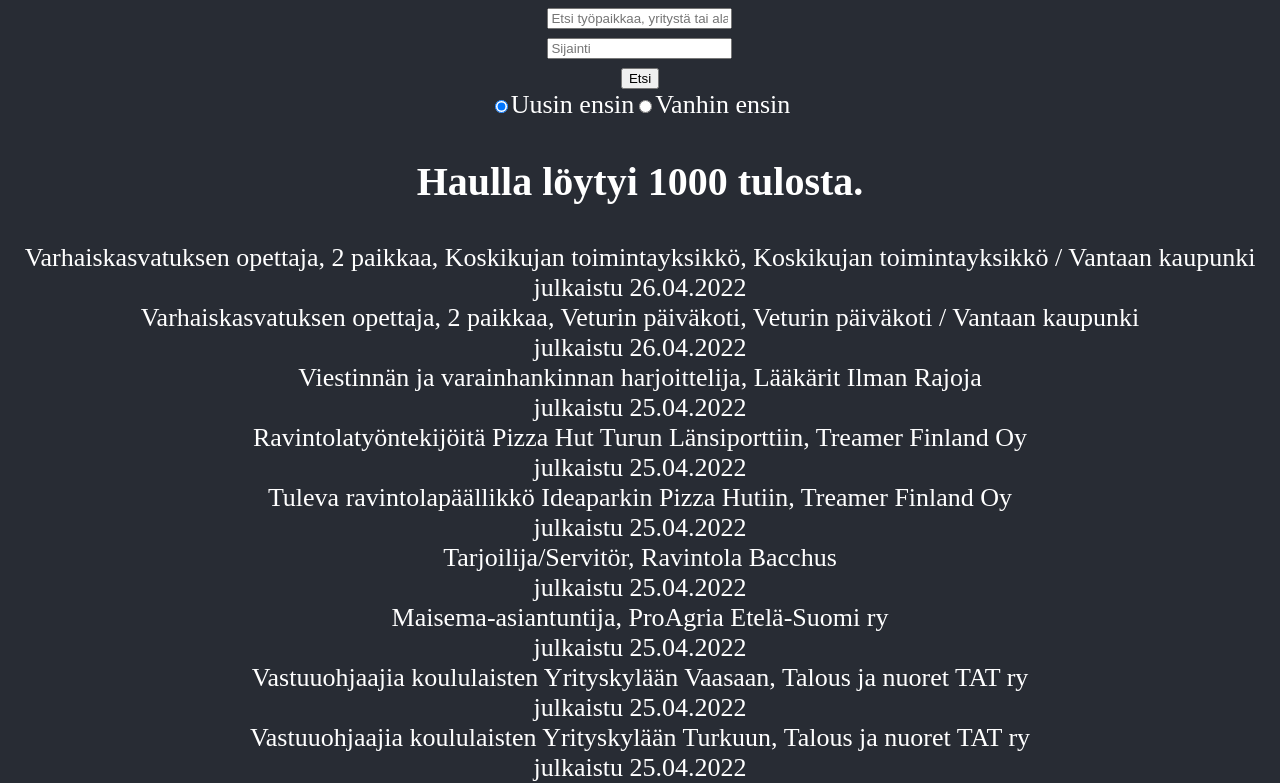
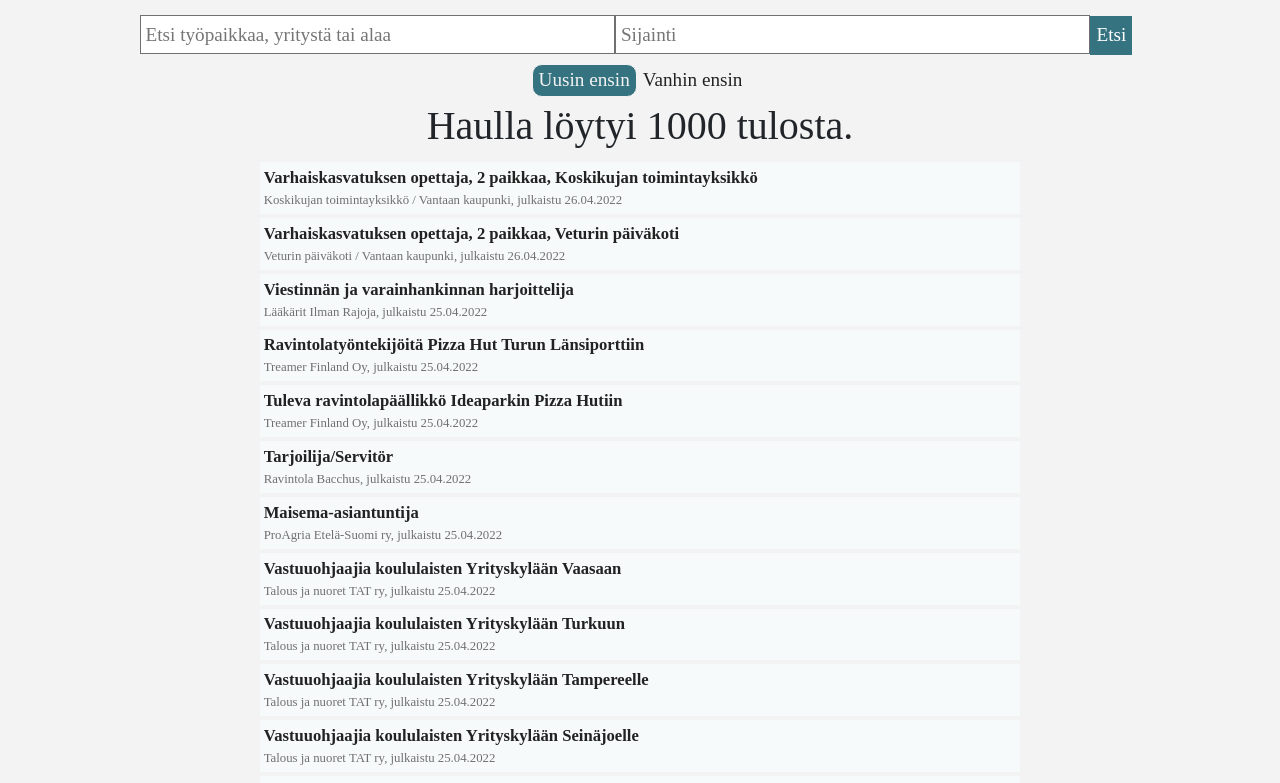
Before and after one commit to bncfi/joblist-frontend, a React (Create React App) app: page / in a window 1280 px wide. Shown: the top 783 px of the page. Built offline with nearby package versions, Linux system fonts and the light colour scheme; data requests are answered from the project's data file.

Commit message:
added styles

```diff
--- a/public/index.html
+++ b/public/index.html
@@ -2,14 +2,20 @@
 <html lang="en">
   <head>
     <meta charset="utf-8" />
-    <link rel="icon" href="%PUBLIC_URL%/favicon.ico" />
     <meta name="viewport" content="width=device-width, initial-scale=1" />
     <meta name="theme-color" content="#000000" />
     <meta
       name="description"
-      content="Web site created using create-react-app"
+      content="Työpaikkailmoitukset"
     />
-    <link rel="apple-touch-icon" href="%PUBLIC_URL%/logo192.png" />
+
+    <link
+      rel="stylesheet"
+      href="https://cdn.jsdelivr.net/npm/bootstrap@5.2.0-beta1/dist/css/bootstrap.min.css"
+      integrity="sha384-0evHe/X+R7YkIZDRvuzKMRqM+OrBnVFBL6DOitfPri4tjfHxaWutUpFmBp4vmVor"
+      crossorigin="anonymous"
+    />
+
     <!--
       manifest.json provides metadata used when your web app is installed on a
       user's mobile device or desktop. See https://developers.google.com/web/fundamentals/web-app-manifest/
@@ -24,7 +30,7 @@
       work correctly both with client-side routing and a non-root public URL.
       Learn how to configure a non-root public URL by running `npm run build`.
     -->
-    <title>React App</title>
+    <title>Duunitori</title>
   </head>
   <body>
     <noscript>You need to enable JavaScript to run this app.</noscript>
--- a/src/App.css
+++ b/src/App.css
@@ -1,5 +1,79 @@
+:root {
+  /* Fonts */
+  --font-family: 'Source Sans Pro';
+
+  --font-h1: 50px;
+  --font-h2: 40px;
+  --font-h3: 30px;
+  --font-h4: 23px;
+
+  --line-height-h1: 67px;
+  --line-height-h2: 57px;
+  --line-height-h3: 42px;
+  --line-height-h4: 24px;
+
+  /* Colors */
+  --color-black-1: #222222;
+
+  --color-gray-1: #333333;
+  --color-gray-2: #707070;
+  --color-gray-3: #b4b4b5;
+  --color-gray-4: #dfe1e5;
+  --color-gray-5: #f3f3f3;
+  --color-gray-6: #f6fafa;
+
+  --color-blue-1: #001e43;
+
+  --color-turquoise-1: #045062;
+  --color-turquoise-2: #367381;
+  --color-truquoise-3: #638f9a;
+  --color-turquoise-4: #01a69c;
+  --color-turquoise-5: #00c4b1;
+  --color-turquoise-6: #b9e9ca;
+  --color-turquoise-7: #e5f2f1;
+  --color-turquoise-8: #ecfffb;
+
+  --color-orange-1: #e56e00;
+  --color-orange-2: #cb6201;
+
+  --color-yellow-1: #ffb700;
+  --color-yellow-2: #ffb800;
+
+  --color-green-1: #39a864;
+  --color-green-2: #5bd700;
+  --color-green-3: #dff7cc;
+
+  --color-red-1: #d2432e;
+  --color-red-2: #cc5e4e;
+
+  /* Assets */
+  --logo-horizontal: 'https://duunitori.imgix.net/static/web/images/logo-duunitori-rgb-horisontal-inverse.svg?auto=format';
+  --logo-vertical: 'https://duunitori.imgix.net/media/images/logos/logo-duunitori-rgb-vertical-mono.png?auto=format';
+}
+
+h1 {
+  font-size: var(--font-h1);
+  line-height: var(--line-height-h1);
+}
+
+h2 {
+  font-size: var(--font-h2);
+  line-height: var(--line-height-h2);
+}
+
+h3 {
+  font-size: var(--font-h3);
+  line-height: var(--line-height-h3);
+}
+
+h1 {
+  font-size: var(--font-h4);
+  line-height: var(--line-height-h4);
+}
+
 .App {
   text-align: center;
+  background-color: var(--color-gray-5);
 }
 
 .App-logo {
@@ -14,14 +88,13 @@
 }
 
 .App-header {
-  background-color: #282c34;
+
   min-height: 100vh;
   display: flex;
   flex-direction: column;
   align-items: center;
   justify-content: center;
   font-size: calc(10px + 2vmin);
-  color: white;
 }
 
 .App-link {
--- /dev/null
+++ b/src/components/Filter.module.css
@@ -0,0 +1,107 @@
+:root {
+    /* Fonts */
+    --font-family: 'Source Sans Pro';
+
+    --font-h1: 50px;
+    --font-h2: 40px;
+    --font-h3: 30px;
+    --font-h4: 23px;
+
+    --line-height-h1: 67px;
+    --line-height-h2: 57px;
+    --line-height-h3: 42px;
+    --line-height-h4: 24px;
+
+    /* Colors */
+    --color-black-1: #222222;
+
+    --color-gray-1: #333333;
+    --color-gray-2: #707070;
+    --color-gray-3: #b4b4b5;
+    --color-gray-4: #dfe1e5;
+    --color-gray-5: #f3f3f3;
+    --color-gray-6: #f6fafa;
+
+    --color-blue-1: #001e43;
+
+    --color-turquoise-1: #045062;
+    --color-turquoise-2: #367381;
+    --color-truquoise-3: #638f9a;
+    --color-turquoise-4: #01a69c;
+    --color-turquoise-5: #00c4b1;
+    --color-turquoise-6: #b9e9ca;
+    --color-turquoise-7: #e5f2f1;
+    --color-turquoise-8: #ecfffb;
+}
+
+.container {
+    width: 100%;
+}
+
+button,
+input,
+select,
+textarea {
+  font-family: var(--font-family);
+  font-size: 1.5vw;
+}
+
+.formStyle {
+    margin:auto;
+    display:flex;
+    width: 80%;
+    text-align:center;
+    padding: 0.5vw;
+}
+
+.searchForm {
+    width:47.5%;
+}
+
+.locationForm {
+    width:47.5%;
+}
+
+.searchButtonDiv {
+    width:5%;
+    text-align:left;
+}
+
+.searchButton {
+    height:100%;
+    border:none;
+    background-color:var(--color-turquoise-2);
+    color: white;
+
+}
+
+.inputField {
+    width: 100%;
+    height: 100%;
+    border: 1px solid var(--color-gray-2);
+    padding: 5px;
+}
+
+.leftCorner {
+    border-radius: 25px 0px 0px 25px;
+}
+
+
+.rightCorner {
+    border-radius: 0px 25px 25px 0px;
+}
+
+.buttonOrder {
+    height:100%;
+    border:none;
+    background-color:var(--color-gray-5);
+    color:var(--color-black-1);
+}
+
+.buttonOrderActive {
+    height:100%;
+    border-radius: 10px;
+    border: 1px solid var(--color-gray-5);
+    background-color:var(--color-turquoise-2);
+    color:var(--color-gray-5);
+}
--- a/src/components/Job.js
+++ b/src/components/Job.js
@@ -1,11 +1,8 @@
 import { useState } from 'react'
+import Jobstyles from './Job.module.css'
 
 const Job = ({ jobinfo }) => {
   const [showDescr, setShowDescr] = useState(false)
-
-  const description = {
-    fontSize: 12,
-  }
 
   const dateParser = (dateString) => {
     const dateWithDash = dateString.split(' ', 1)
@@ -22,12 +19,12 @@ const Job = ({ jobinfo }) => {
   }
 
   return (
-    <div>
-      <div onClick={toggleShow}>
-        {jobinfo.heading}, {jobinfo.company_name}
-        <div>julkaistu {dateParser(jobinfo.date_posted)}</div>
+    <div className={Jobstyles.jobDiv}>
+      <div className={Jobstyles.jobHeading}>{jobinfo.heading}</div>
+      <div className={Jobstyles.jobDetails}>
+        {jobinfo.company_name}, julkaistu {dateParser(jobinfo.date_posted)}
       </div>
-      <div style={{ ...showWhenTrue, ...description }}>{jobinfo.descr}</div>
+      <div style={showWhenTrue}>{jobinfo.descr}</div>
     </div>
   )
 }
--- /dev/null
+++ b/src/components/Job.module.css
@@ -0,0 +1,62 @@
+:root {
+    /* Fonts */
+    --font-family: 'Source Sans Pro';
+
+    --font-h1: 50px;
+    --font-h2: 40px;
+    --font-h3: 30px;
+    --font-h4: 23px;
+
+    --line-height-h1: 67px;
+    --line-height-h2: 57px;
+    --line-height-h3: 42px;
+    --line-height-h4: 24px;
+
+    /* Colors */
+    --color-black-1: #222222;
+
+    --color-gray-1: #333333;
+    --color-gray-2: #707070;
+    --color-gray-3: #b4b4b5;
+    --color-gray-4: #dfe1e5;
+    --color-gray-5: #f3f3f3;
+    --color-gray-6: #f6fafa;
+
+    --color-blue-1: #001e43;
+
+    --color-turquoise-1: #045062;
+    --color-turquoise-2: #367381;
+    --color-truquoise-3: #638f9a;
+    --color-turquoise-4: #01a69c;
+    --color-turquoise-5: #00c4b1;
+    --color-turquoise-6: #b9e9ca;
+    --color-turquoise-7: #e5f2f1;
+    --color-turquoise-8: #ecfffb;
+}
+
+.jobDiv  {
+    min-width: 100%;
+    background-color: var(--color-gray-6);
+    text-align: left;
+    margin-bottom: 0.5vh;
+    padding: 0.3vw;
+    box-sizing: border-box;
+  }
+.jobDiv:hover {
+    background-color: var(--color-gray-6);
+    border-left: 0.3vw solid var(--color-turquoise-4);
+    margin-left: -0.3vw;
+}
+
+.jobHeading {
+    font-family: var(--font-family);
+    color: var(--color-black-1);
+    font-size: 1.3vw;
+    font-weight: bold;
+}
+
+.jobDetails {
+    font-family: var(--font-family);
+    color: var(--color-gray-2);
+    font-size: 1vw;
+}
--- a/src/components/Jobfilter.js
+++ b/src/components/Jobfilter.js
@@ -1,3 +1,5 @@
+import Filterstyle from './Filter.module.css'
+
 const Jobfilter = ({
   jobs,
   searchTerms,
@@ -36,6 +38,7 @@ const Jobfilter = ({
         .filter(locationFilter)
         .sort((a, b) => Date.parse(b.date_posted) - Date.parse(a.date_posted))
     )
+    setOrder('newest')
   }
 
   const handleSort = (event) => {
@@ -56,10 +59,12 @@ const Jobfilter = ({
   }
 
   return (
-    <div>
+    <div className={Filterstyle.container}>
       <form onSubmit={handleFilter}>
-        <div>
+        <div className={Filterstyle.formStyle}>
+          <div className={Filterstyle.searchForm}>
             <input
+              className={Filterstyle.inputField}
               type="text"
               id="searchword"
               placeholder="Etsi työpaikkaa, yritystä tai alaa"
@@ -68,8 +73,9 @@ const Jobfilter = ({
               }
             />
           </div>
-        <div>
+          <div className={Filterstyle.locationForm}>
             <input
+              className={Filterstyle.inputField}
               type="text"
               id="location"
               placeholder="Sijainti"
@@ -78,31 +84,39 @@ const Jobfilter = ({
               }
             />
           </div>
-        <button id="submit-button" type="submit">
+          <div className={Filterstyle.searchButtonDiv}>
+            <button
+              className={Filterstyle.searchButton}
+              id="submit-button"
+              type="submit"
+            >
               Etsi
             </button>
+          </div>
+        </div>
       </form>
-      <div>
-        <input
-          type="radio"
-          name="options"
-          id="newfirst"
+      <button
+        className={
+          order === 'newest'
+            ? Filterstyle.buttonOrderActive
+            : Filterstyle.buttonOrder
+        }
+        onClick={handleSort}
         value="newest"
-          checked={order === 'newest'}
-          onChange={handleSort}
-        />
-        <label htmlFor="newfirst">Uusin ensin</label>
-
-        <input
-          type="radio"
-          name="options"
-          id="oldfirst"
+      >
+        Uusin ensin
+      </button>
+      <button
+        className={
+          order === 'oldest'
+            ? Filterstyle.buttonOrderActive
+            : Filterstyle.buttonOrder
+        }
+        onClick={handleSort}
         value="oldest"
-          checked={order === 'oldest'}
-          onChange={handleSort}
-        />
-        <label htmlFor="oldfirst">Vanhin ensin</label>
-      </div>
+      >
+        Vanhin ensin
+      </button>
     </div>
   )
 }
--- a/src/components/Jobslist.js
+++ b/src/components/Jobslist.js
@@ -1,8 +1,9 @@
 import Job from './Job'
+import Jobsliststyles from './Jobslist.module.css'
 
 const Jobslist = ({ filteredJobs, searchTerms }) => {
   return (
-    <div>
+    <div className={Jobsliststyles.container}>
       <h2>Haulla löytyi {filteredJobs.length} tulosta.</h2>
       {filteredJobs.map((job) => (
         <Job key={job.id} jobinfo={job} />
--- /dev/null
+++ b/src/components/Jobslist.module.css
@@ -0,0 +1,3 @@
+.container {
+    min-width: 60%;
+}
--- a/src/index.css
+++ b/src/index.css
@@ -52,30 +52,11 @@
 }
 
 body {
-  margin: 0;
+  margin: 0.5vw;
+  background-color: var(--color-gray-5);
   font-family: var(--font-family);
   -webkit-font-smoothing: antialiased;
   -moz-osx-font-smoothing: grayscale;
-}
-
-h1 {
-  font-size: var(--font-h1);
-  line-height: var(--line-height-h1);
-}
-
-h2 {
-  font-size: var(--font-h2);
-  line-height: var(--line-height-h2);
-}
-
-h3 {
-  font-size: var(--font-h3);
-  line-height: var(--line-height-h3);
-}
-
-h1 {
-  font-size: var(--font-h4);
-  line-height: var(--line-height-h4);
 }
 
 code {
```
Also changed, not shown: 1 other file (tests, documents, lock files or other folders). Lines whose indentation alone changed are shown as unchanged.
